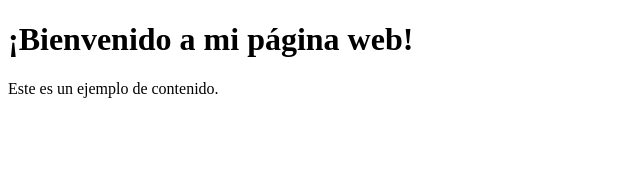
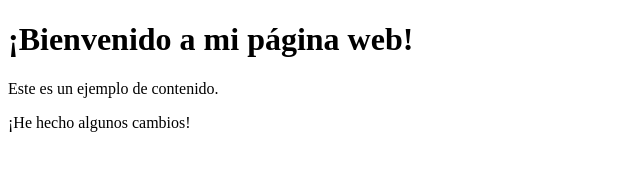
Before and after one commit to gastro-bar-corabastos/gastro-bar-corabastos, a plain HTML site: page index.html in a window 1280 px wide. Shown: the whole page, without its empty margins (0-640 px from the left). Drawn offline with Linux system fonts and the light colour scheme.

Commit message:
Actualizando el contenido de index.html

```diff
--- a/index.html
+++ b/index.html
@@ -8,5 +8,6 @@
 <body>
     <h1>¡Bienvenido a mi página web!</h1>
     <p>Este es un ejemplo de contenido.</p>
+    <p>¡He hecho algunos cambios!</p> <!-- Cambio realizado -->
 </body>
 </html>
```
